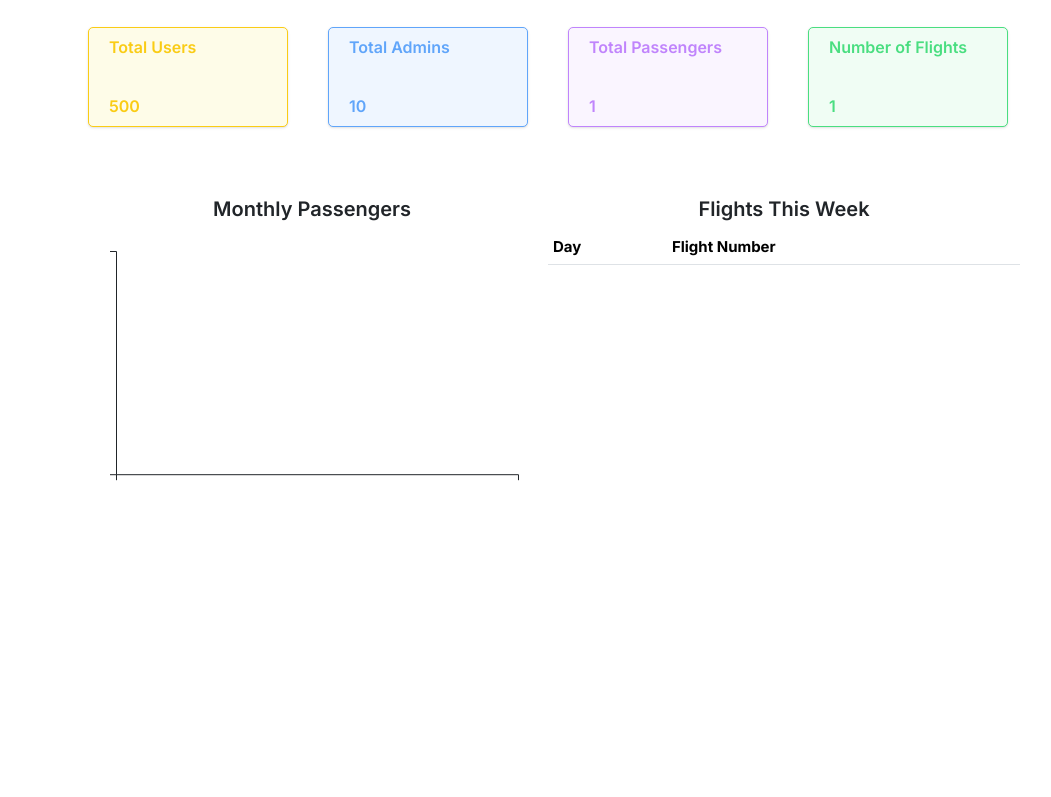
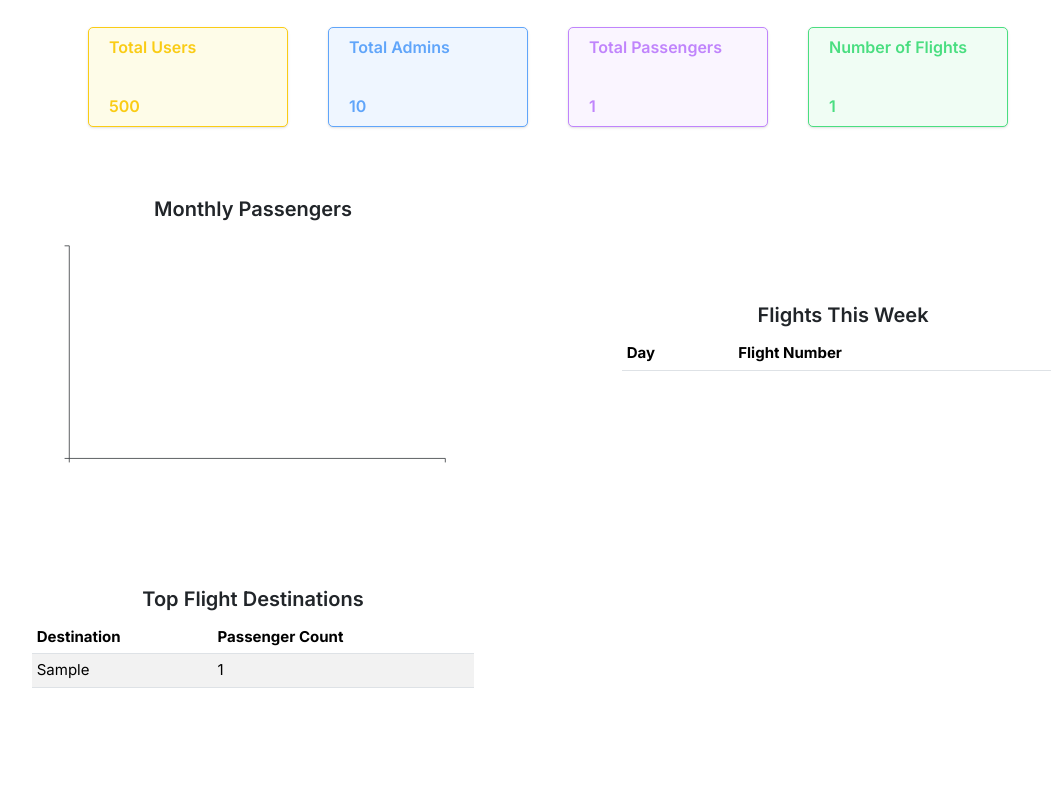
Before and after one commit to blckzr/EasyFly, a PHP site: page /dashboard.php in a window 1280 px wide. Shown: the part 133-930 px from the top of the page, without its empty margins (92-1143 px from the left). Before the commit the page ends 614 px from the top, so only its background shows below. Run offline with PHP 8.4, Linux system fonts and the light colour scheme; tables that the repository leaves empty hold one stand-in row (values such as "Sample post"); data that the repository does not hold is empty.

Commit message:
added top destination metric

```diff
--- a/admin/dashboard.php
+++ b/admin/dashboard.php
@@ -52,7 +52,7 @@
             <div id="graph-container">
                 <h2>Monthly Passengers</h2>
             </div>
-            <div id="table-container">
+            <div class="table-container">
                 <h2>Flights This Week</h2>
                 <table class="table table-striped fs-4">
                     <thead>
@@ -63,6 +63,20 @@
                     </thead>
                     <tbody id="weekly-flights">
                         <!-- Weekly flights data will be populated here -->
+                    </tbody>
+                </table>
+            </div>
+            <div class="table-container">
+                <h2>Top Flight Destinations</h2>
+                <table class="table table-striped fs-4">
+                    <thead>
+                        <tr>
+                            <th scope="col">Destination</th>
+                            <th scope="col">Passenger Count</th>
+                        </tr>
+                    </thead>
+                    <tbody id="top-destinations">
+                        <!-- Top destinations data will be populated here -->
                     </tbody>
                 </table>
             </div>
--- /dev/null
+++ b/admin/dashboard_utils/get_top_destinations.php
@@ -0,0 +1,17 @@
+<?php
+header('Content-Type: application/json');
+include '../../components/connect.php';
+
+$sql = "
+    SELECT FlightTo, COUNT(*) AS count
+    FROM flight_history
+    GROUP BY FlightTo
+    ORDER BY count DESC
+    LIMIT 5;
+";
+
+$stmt = $conn->prepare($sql);
+$stmt->execute();
+$data = $stmt->fetchAll(PDO::FETCH_ASSOC);
+
+echo json_encode($data);
--- a/css/admin_dashboard.css
+++ b/css/admin_dashboard.css
@@ -73,24 +73,36 @@ div.info-green {
 div#graph-table-container {
     position: relative;
     width: 100%;
-    display: flex;
-    justify-content: center;
+    display: grid;
+    grid-template-columns: 1fr 1fr;
+    grid-template-rows: auto;
+    place-items: center;
 }
 
 div#graph-table-container h2 {
     font-family: "Inter", sans-serif;
     font-weight: 600;
     text-align: center;
-    margin: 1rem 0;
+    margin: 1rem 5rem;
 }
 
 div#graph-container {
-    width: 40%;
-    max-width: 40%;
+    width: 100%;
+    height: 30rem;
+    display: flex;
+    flex-direction: column;
+    justify-content: center;
+    align-items: center;
 }
 
-div#table-container {
-    width: 40%;
+div.table-container {
+    width: 75%;
+    height: 30rem;
+    display: flex;
+    flex-direction: column;
+    justify-content: center;
+    align-items: center;
+    overflow-x: auto;
 }
 
 table.table {
--- a/js/admin_dashboard.js
+++ b/js/admin_dashboard.js
@@ -81,3 +81,19 @@ fetch("../admin/dashboard_utils/get_monthly_pass.php")
       .attr("height", (d) => innerHeight - y(d.pass_count))
       .attr("fill", "#60a5fa");
   });
+
+const topDestinations = document.getElementById("top-destinations");
+fetch("../admin/dashboard_utils/get_top_destinations.php")
+  .then((response) => response.json())
+  .then((data) => {
+    console.log(data);
+
+    data.forEach((destination) => {
+      const destinationElement = document.createElement("tr");
+      destinationElement.innerHTML = `
+            <td>${destination.FlightTo}</td>
+            <td>${destination.count}</td>
+        `;
+      topDestinations.appendChild(destinationElement);
+    });
+  });
```
